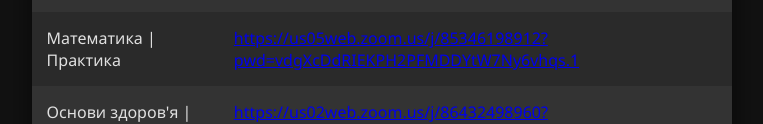
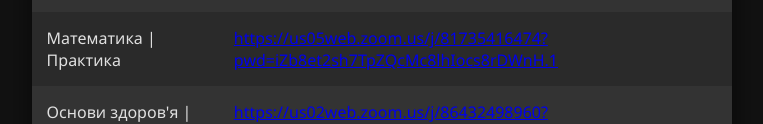
Before and after one commit to Twenty013/links_for_ursa, a plain HTML site: page index.html in a window 1280 px wide. Shown: the part 340-464 px from the top of the page, without its empty margins (258-1021 px from the left). Drawn offline with Linux system fonts and the light colour scheme.

Commit message:
Update index.html

```diff
--- a/index.html
+++ b/index.html
@@ -29,7 +29,7 @@
         </tr>
         <tr>
             <td>Математика | Практика</td>
-            <td><a href="https://us05web.zoom.us/j/85346198912?pwd=vdgXcDdRIEKPH2PFMDDYtW7Ny6vhqs.1">https://us05web.zoom.us/j/85346198912?pwd=vdgXcDdRIEKPH2PFMDDYtW7Ny6vhqs.1</a></td>
+            <td><a href=" https://us05web.zoom.us/j/81735416474?pwd=iZb8et2sh7TpZQcMc8lhIocs8rDWnH.1"> https://us05web.zoom.us/j/81735416474?pwd=iZb8et2sh7TpZQcMc8lhIocs8rDWnH.1</a></td>
         </tr>
         <tr>
           <td>Основи здоров'я | Лекції</td>
```
